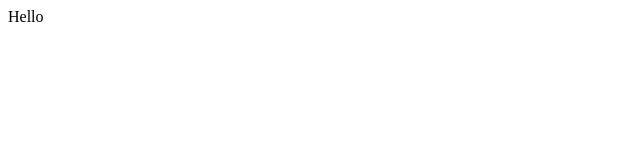
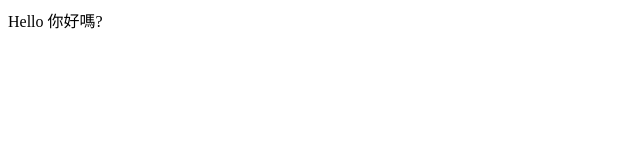
Before and after one commit to wupojung/wd-week03, a plain HTML site: page index.html in a window 1280 px wide. Shown: the whole page, without its empty margins (0-640 px from the left). Drawn offline with Linux system fonts and the light colour scheme.

Commit message:
加一點文字

```diff
--- a/index.html
+++ b/index.html
@@ -3,7 +3,7 @@
 <head></head>
 
 <body>
-    <p>Hello</p>
+    <p>Hello 你好嗎?</p>
 </body>
 
 </html>
```
